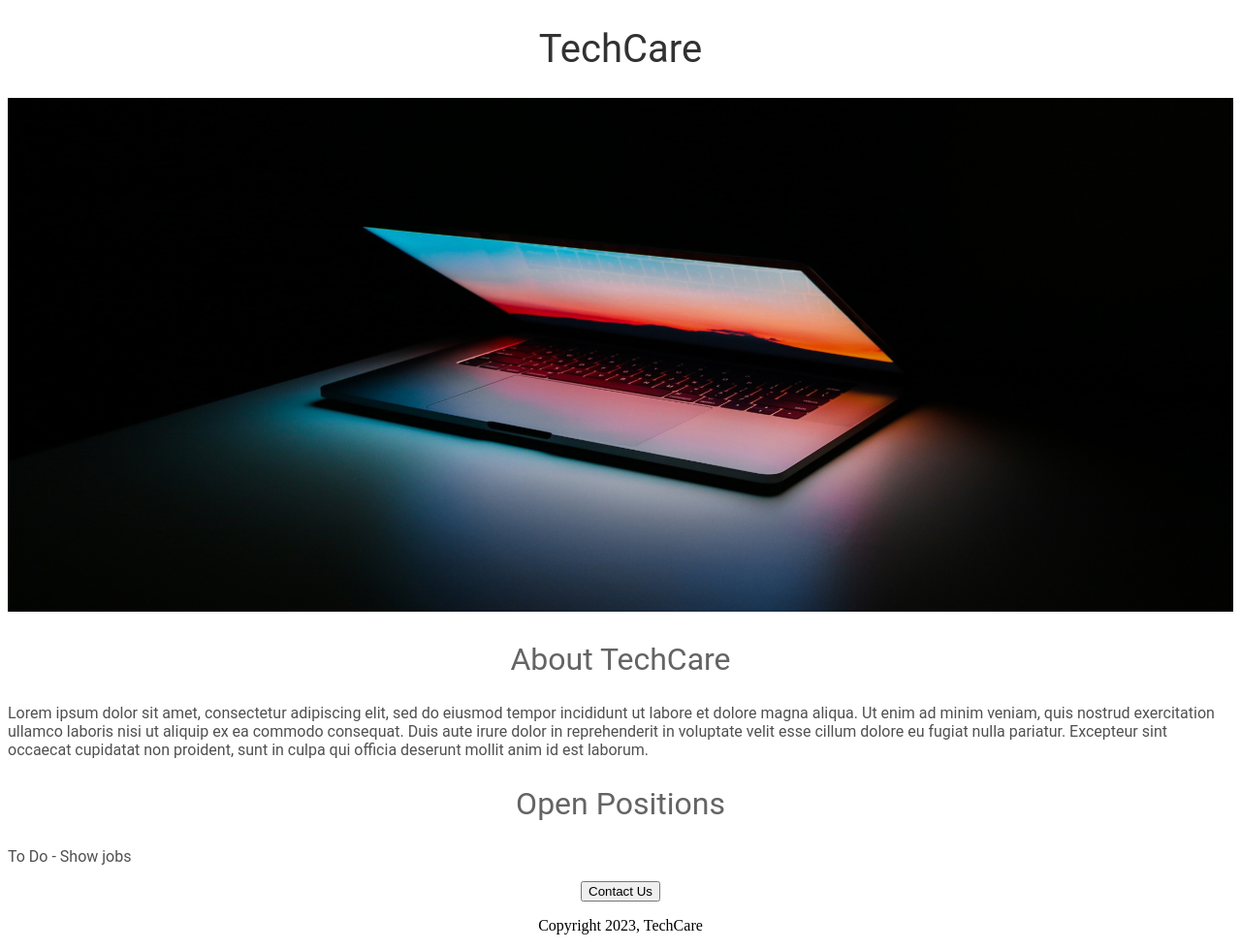
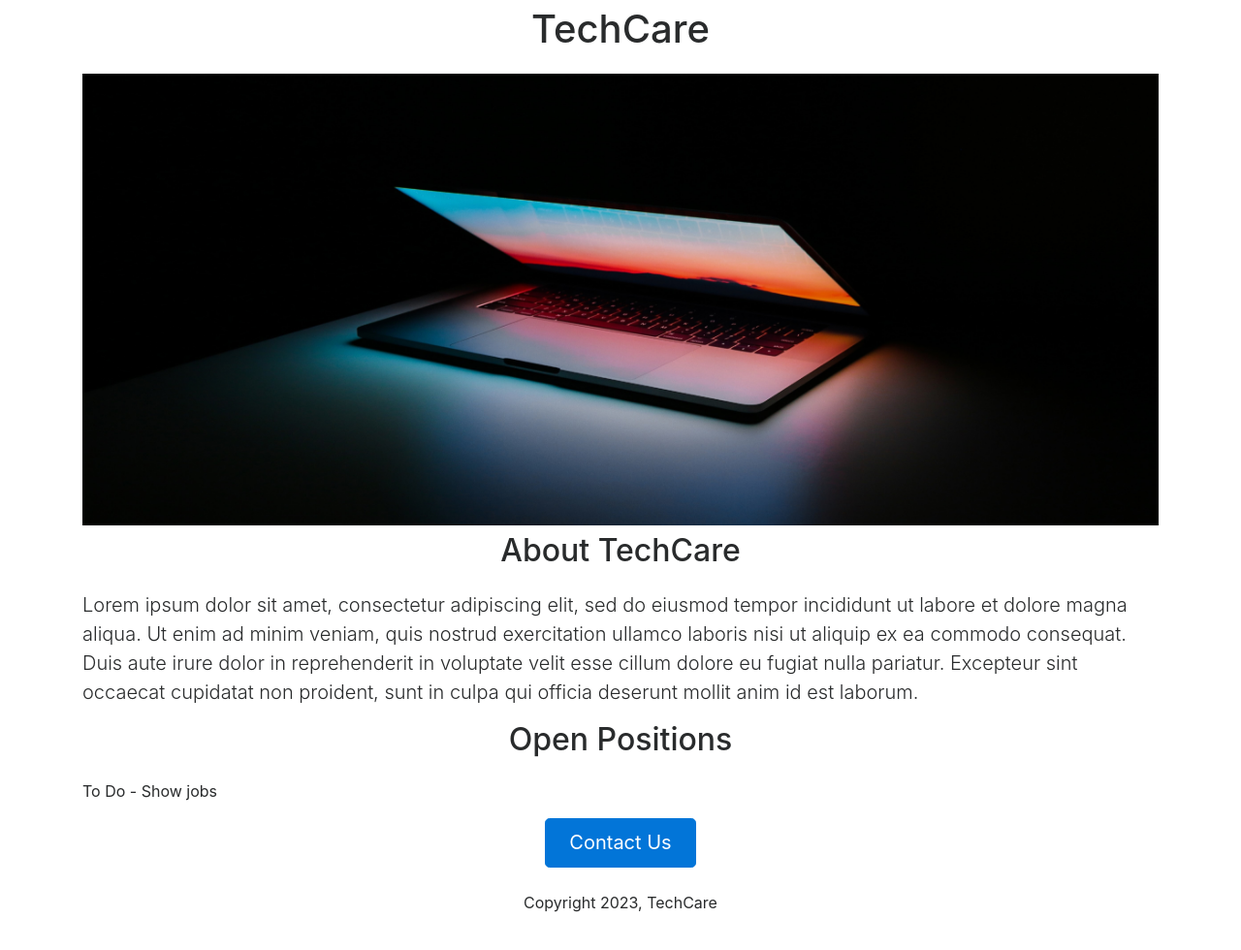
Before and after one commit to Farahat612/Flask-Careers-Website, a Flask app: page / in a window 1280 px wide. Shown: the whole page at 97% size. After the commit the page ends 941 px from the top, so only its background shows below. Run offline with Flask 3, Linux system fonts and the light colour scheme; some libraries are stand-ins or nearby versions.

Commit message:
added styles using Bootstrap

```diff
--- a/templates/home.html
+++ b/templates/home.html
@@ -5,54 +5,32 @@
   <meta http-equiv="X-UA-Compatible" content="IE=edge">
   <meta name="viewport" content="width=device-width, initial-scale=1.0">
   <title>TechCare</title>
+  <link href="https://cdn.jsdelivr.net/npm/bootstrap@5.3.0/dist/css/bootstrap.min.css" rel="stylesheet" integrity="sha384-9ndCyUaIbzAi2FUVXJi0CjmCapSmO7SnpJef0486qhLnuZ2cdeRhO02iuK6FUUVM" crossorigin="anonymous">
+<link rel="stylesheet" href="https://maxcdn.bootstrapcdn.com/bootstrap/4.0.0-alpha.6/css/bootstrap.min.css">
+
   <style>
-    h1{
-      font-size : 40px;
-      font-family : Roboto;
-      font-weight: normal;
-      color: rgb(50,50,50);
-      text-align: center;
-    }
-
     #banner {
       width: 100%;
       object-fit: cover;
     }
-
-    h2{
-      font-size : 32px;
-      font-family : Roboto;
-      font-weight: normal;
-      color: rgb(100,100,100);
-      text-align: center;
-    }
-
-    .bodytext{
-      font-family : Roboto;
-      color: rgb(80,80,80);
-    }
-
-    #container{
-      maxwidth: 1000px;
-      margin: 0 auto ;
-    }
   </style>
 
 </head>
-<body>
-  <div id="container">
-    <h1>TechCare</h1>
-    <img id="banner" src="https://flask-careers-website--farahat612.repl.co/static/banner.jpg" >
-    <h2> About TechCare </h2>
-    <p class="bodytext">
+
+  <body>
+  <div class="container" >
+    <h1 class="text-center mt-2 mb-4 ">TechCare</h1>
+    <img class="img-fluid" id="banner" src="https://flask-careers-website--farahat612.repl.co/static/banner.jpg" >
+    <h2 class="text-center mt-2 mb-4" > About TechCare </h2>
+    <p class="lead">
         Lorem ipsum dolor sit amet, consectetur adipiscing elit, sed do eiusmod tempor incididunt ut labore et dolore magna aliqua. Ut enim ad minim veniam, quis nostrud exercitation ullamco laboris nisi ut aliquip ex ea commodo consequat. Duis aute irure dolor in reprehenderit in voluptate velit esse cillum dolore eu fugiat nulla pariatur. Excepteur sint occaecat cupidatat non proident, sunt in culpa qui officia deserunt mollit anim id est laborum.
     </p>
-    <h2>Open Positions</h2>
-    <p class="bodytext">To Do - Show jobs</p>
+    <h2 class="text-center mt-2 mb-4 ">Open Positions</h2>
+    <p>To Do - Show jobs</p>
 
-    <div style="text-align: center";>
-      <button>Contact Us</button>
-      <p> Copyright 2023, TechCare
+    <div class="text-center mt-2 mb-4 ">
+      <button class="btn btn-primary btn-lg">Contact Us</button>
+      <p class="mt-4 "> Copyright 2023, TechCare
       </p>
     </div>
 
```
